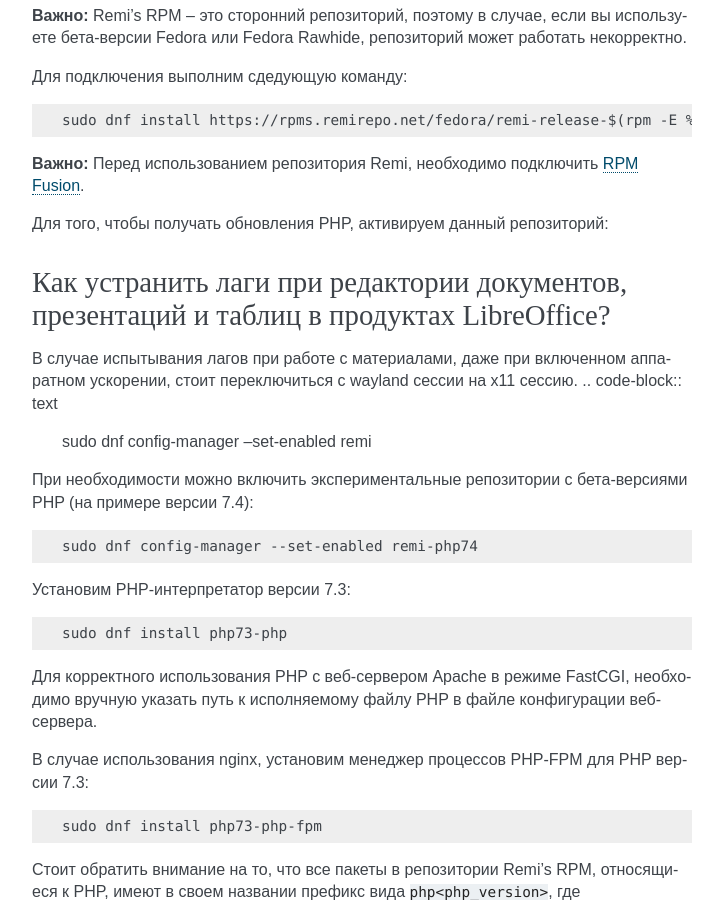
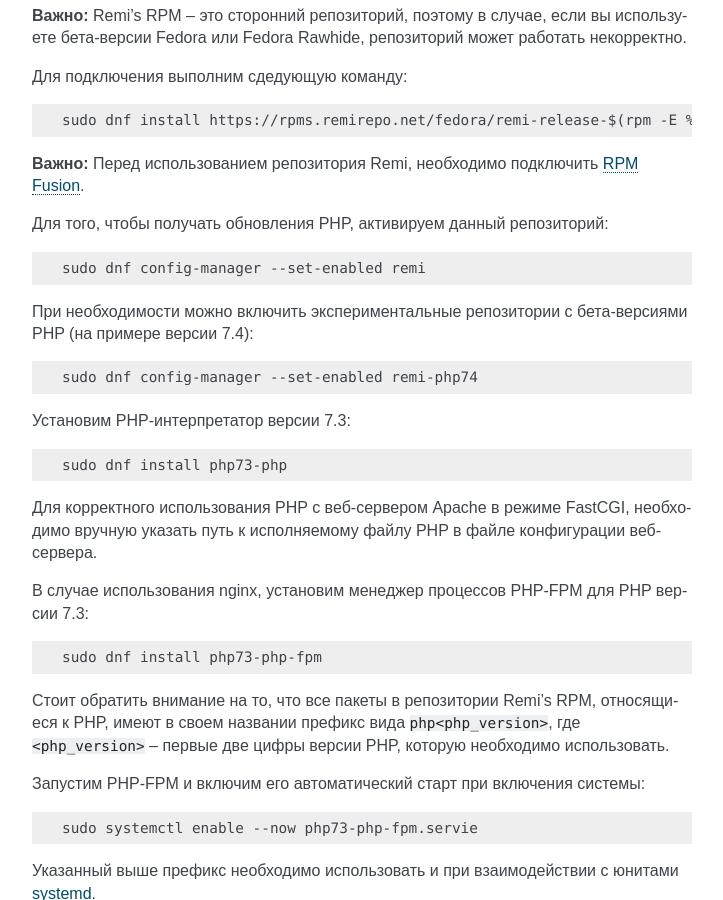
Before and after one commit to RussianFedora/FAQ, a Sphinx documentation site: the page built from source/tips-and-tricks.rst, in a window 1280 px wide and 900 px high, scrolled down 6715 px. Shown: the whole window, without its empty margins (388-1111 px from the left). Built offline with Sphinx 7.4.7, drawn with Linux system fonts in a browser that asks for light colours; comment, search, counter and statistics services are not loaded; some of the changed text lies outside the part shown.

```diff
--- a/source/tips-and-tricks.rst
+++ b/source/tips-and-tricks.rst
@@ -374,12 +374,6 @@
 
 Для того, чтобы получать обновления PHP, активируем данный репозиторий:
 
-.. index:: libreoffice
-.. _libreoffice-hwaccel:
-
-Как устранить лаги при редактории документов, презентаций и таблиц в продуктах LibreOffice?
-==============================================================================================
-В случае испытывания лагов при работе с материалами, даже при включенном аппаратном ускорении, стоит переключиться с wayland сессии на x11 сессию.
 .. code-block:: text
 
     sudo dnf config-manager --set-enabled remi
```
